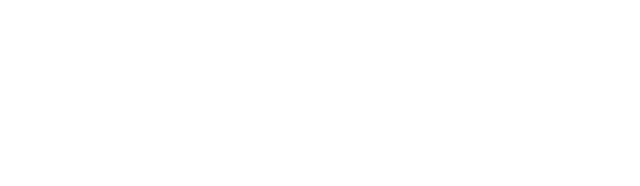
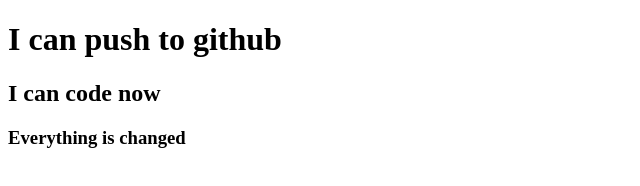
Before and after one commit to tunnimaar/my-second-repo, a plain HTML site: page index.html in a window 1280 px wide. Shown: the whole page, without its empty margins (0-640 px from the left). Drawn offline with Linux system fonts and the light colour scheme.

Commit message:
added header

```diff
--- a/index.html
+++ b/index.html
@@ -7,6 +7,8 @@
     <title>My second github repo</title>
 </head>
 <body>
-
+  <h1>I can push to github</h1>
+  <h2>I can code now</h2>
+  <h3>Everything is changed</h3>
 </body>
 </html>
```
